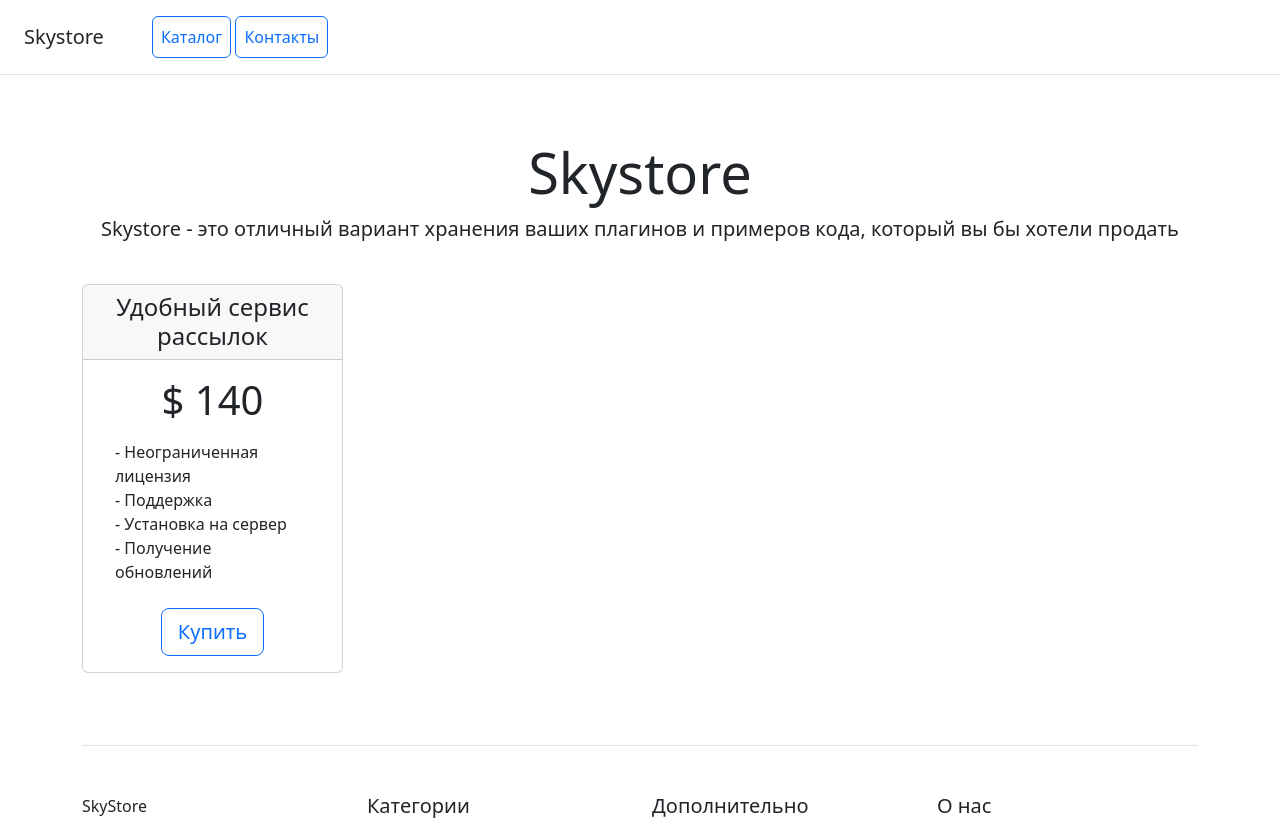
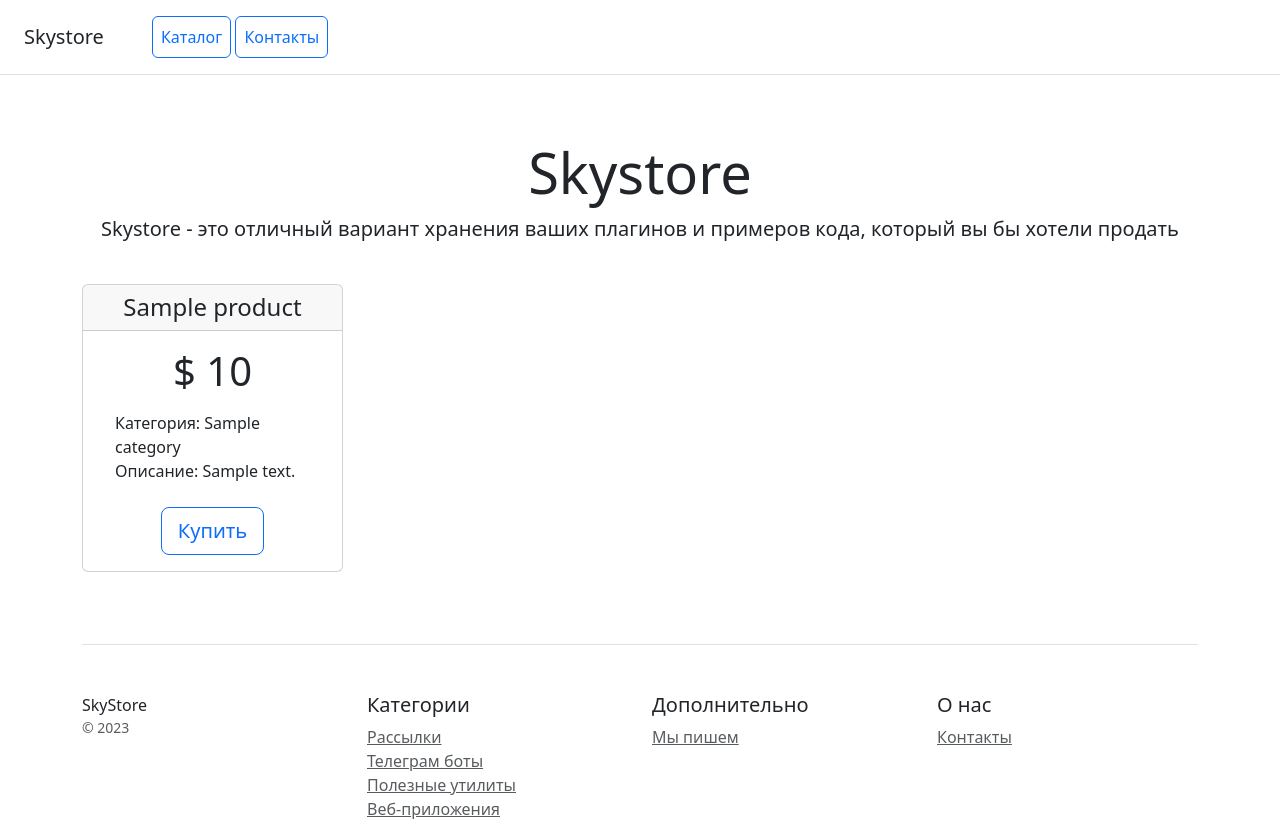
Before and after one commit to AleksandrVeselov/lesson_20, a Django app: page / in a window 1280 px wide. Shown: the top 820 px of the page. Run offline with Django 4.2, Linux system fonts and the light colour scheme; tables that the repository leaves empty hold one stand-in row (values such as "Sample post"); some libraries are stand-ins or nearby versions.

Commit message:
Задание 2

```diff
--- a/catalog/templates/catalog/home.html
+++ b/catalog/templates/catalog/home.html
@@ -24,23 +24,24 @@
 
 <div class="container">
     <div class="row text-center">
+        {% for object in object_list %}
         <div class="col-3">
             <div class="card mb-4 box-shadow">
                 <div class="card-header">
-                    <h4 class="my-0 font-weight-normal">Удобный сервис рассылок</h4>
+                    <h4 class="my-0 font-weight-normal">{{ object.title }}</h4>
                 </div>
                 <div class="card-body">
-                    <h1 class="card-title pricing-card-title">$ 140</h1>
+                    <h1 class="card-title pricing-card-title">$ {{ object.price }}</h1>
                     <ul class="list-unstyled mt-3 mb-4 text-start m-3">
-                        <li>- Неограниченная лицензия</li>
-                        <li>- Поддержка</li>
-                        <li>- Установка на сервер</li>
-                        <li>- Получение обновлений</li>
+                        <li>Категория: {{ object.category }}</li>
+                        <li>Описание: {{ object.description|slice:':100' }}</li>
+
                     </ul>
                     <button type="button" class="btn btn-lg btn-block btn-outline-primary">Купить</button>
                 </div>
             </div>
         </div>
+        {% endfor %}
     </div>
 
     <footer class="pt-4 my-md-5 pt-md-5 border-top">
```
